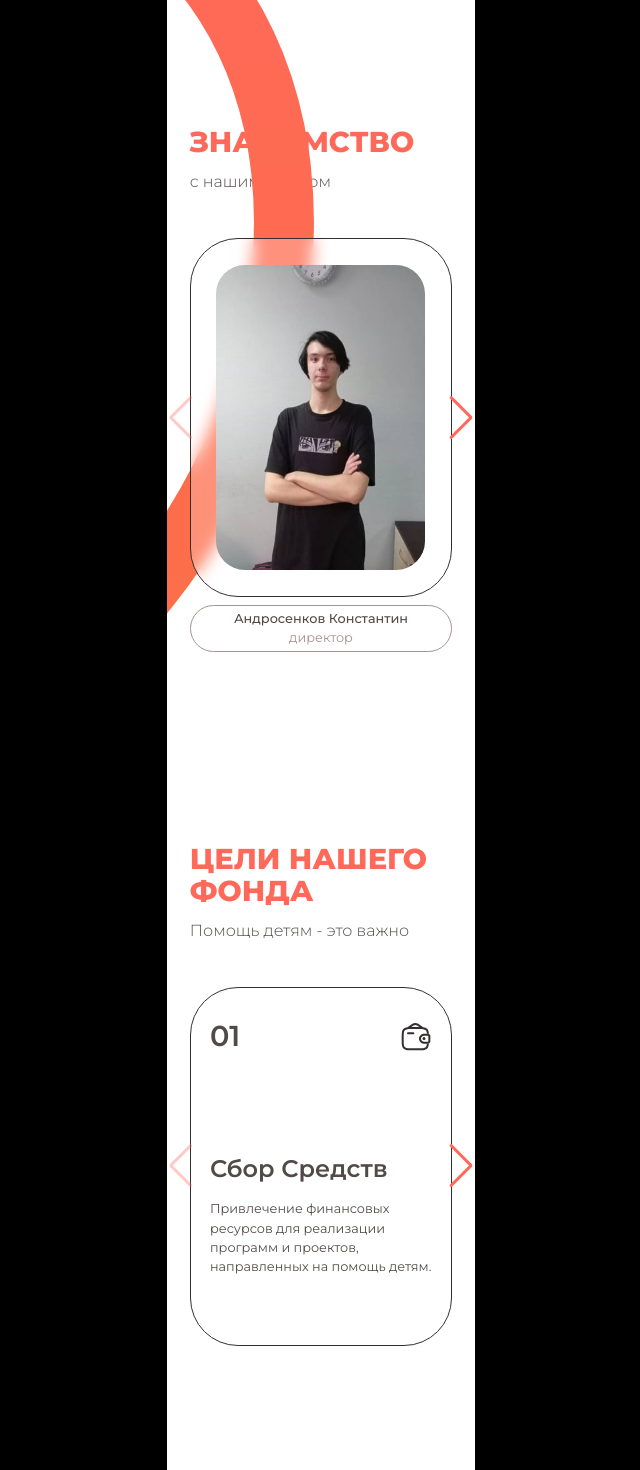
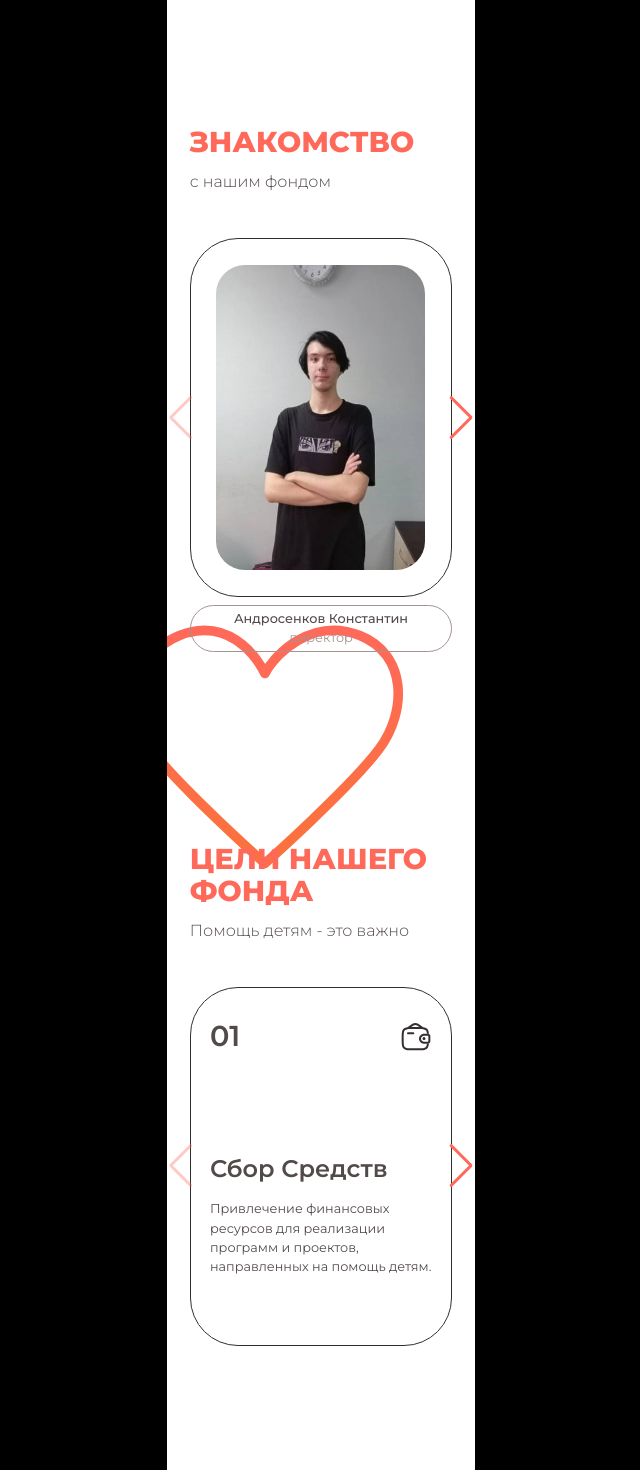
Before and after one commit to faes763/walermelon-practic-2, a Next.js app: page /about in a window 1280 px wide. Shown: the part 360-1830 px from the top of the page, without its empty margins (319-959 px from the left). Built offline with nearby package versions, Linux system fonts and the light colour scheme.

Commit message:
opt about page

```diff
--- a/src/page/about/components/me.tsx
+++ b/src/page/about/components/me.tsx
@@ -15,7 +15,8 @@ export const Me = () => {
 
     return (
         <div className=" relative min-h-[80vh]">
-            <h3 className=" uppercase text-orange font-extrabold text-4xl">Знакомство</h3>
+            <div className=" relative z-10">
+            <h3 className="  uppercase text-orange font-extrabold text-4xl">Знакомство</h3>
             <p className=" text-xl font-light mt-4">с нашим фондом</p>
 
             <Swiper spaceBetween={28} navigation={true} modules={[Navigation]} className="mySwiper h-[28rem] mt-14 ">
@@ -38,6 +39,7 @@ export const Me = () => {
                 <p className=" font-medium">Андросенков Константин</p>
                 <p className="text-[#A59390]">директор</p>
             </div>
+            </div>
             <Image
                 src={'/icons/solid/heart.svg'}
                 alt=""
--- a/src/page/about/components/target.tsx
+++ b/src/page/about/components/target.tsx
@@ -25,6 +25,7 @@ export const Target = () => {
 
     return (
         <div className=" mt-24 relative min-h-[80vh]">
+            <div className=" relative z-10">
             <h3 className=" uppercase text-orange font-extrabold text-4xl">Цели нашего фонда</h3>
             <p className=" text-xl font-light mt-4">Помощь детям - это важно</p>
 
@@ -50,19 +51,20 @@ export const Target = () => {
                     </SwiperSlide>
                 ))}
             </Swiper>
+            </div>
             <Image
                 src={'/icons/solid/heart.svg'}
                 alt=""
                 width={600}
                 height={600}
-                className=" absolute pointer-events-none right-10 -bottom-10 min-w-[150vw] min-h-[120vw]"
+                className=" absolute pointer-events-none max-w-96 right-10 -bottom-10 max-md:min-w-[150vw] min-h-[120vw]"
             />
             <Image
                 src={'/icons/solid/heart.svg'}
                 alt=""
                 width={600}
                 height={600}
-                className=" absolute pointer-events-none right-0 -bottom-24 w-24 h-24"
+                className=" absolute pointer-events-none max-md:max-w-96 right-0 -bottom-24 w-24 h-24"
             />
         </div>
     );
```
